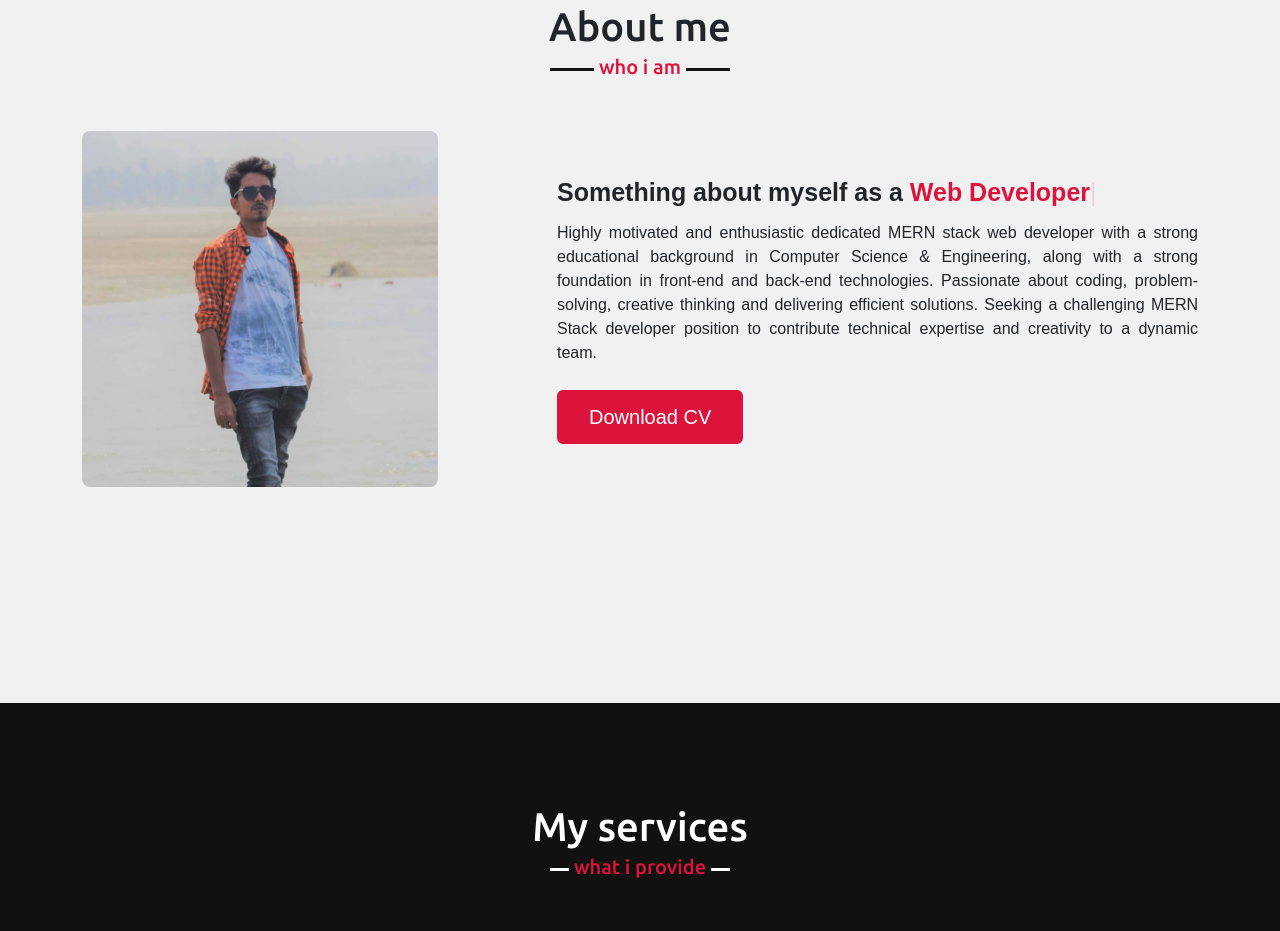
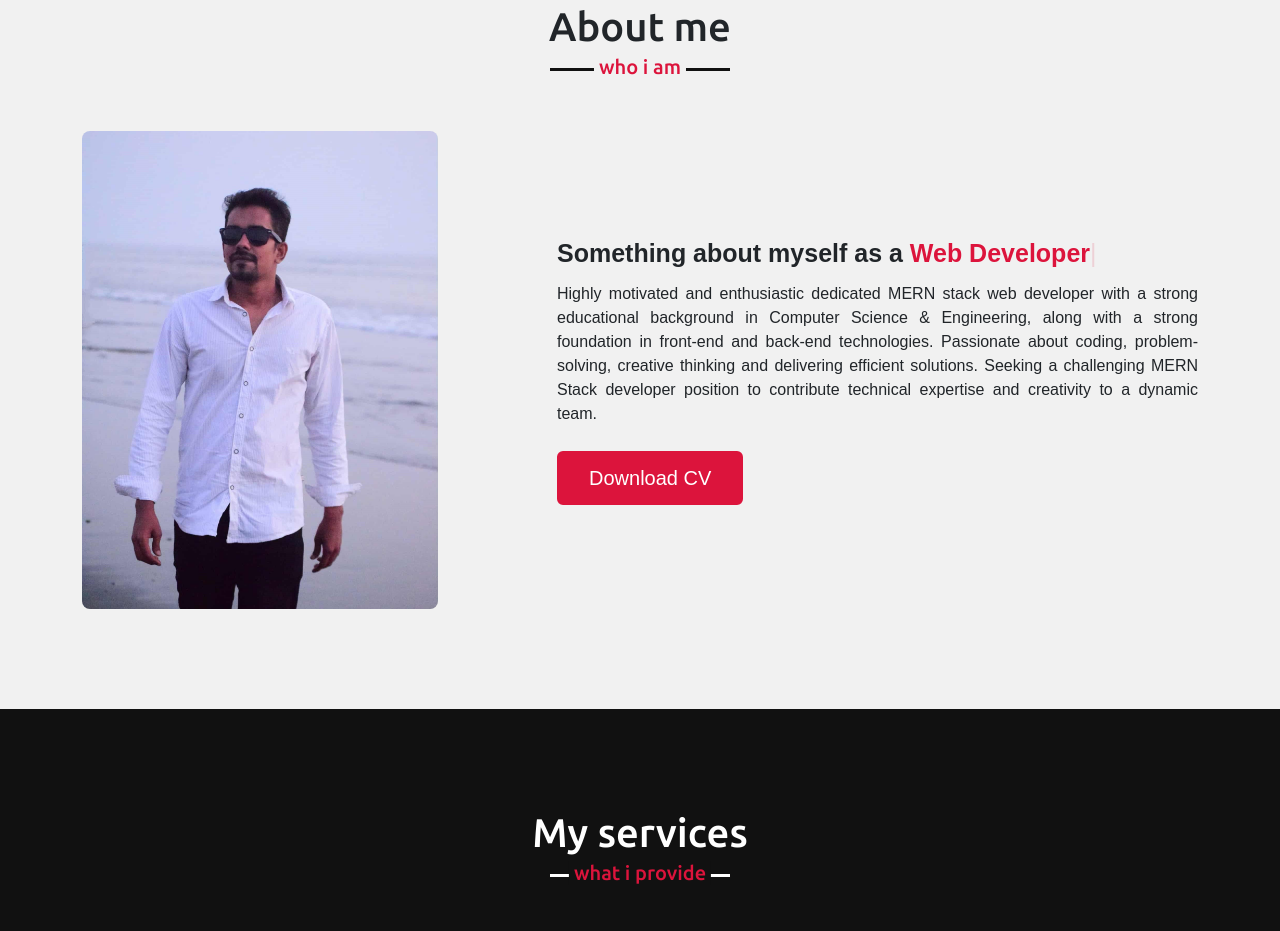
Before and after one commit to AK-Polash/my-portfolio, a plain HTML site: page index.html in a window 1280 px wide. Shown: the part 897-1828 px from the top of the page. Drawn offline with nearby package versions, Linux system fonts and the light colour scheme; no server answers.

Commit message:
About Picture has changed here

```diff
--- a/index.html
+++ b/index.html
@@ -142,7 +142,7 @@
               data-wow-duration="1s"
               data-wow-delay=".3s"
             >
-              <img src="images/pol_1.jpg" alt="about_img" />
+              <img src="images/polash.jpeg" alt="about_img" />
             </div>
           </div>
           <div class="col-lg-7 offset-lg-1">
```
Also changed, not shown: images/polash.jpeg (added).
